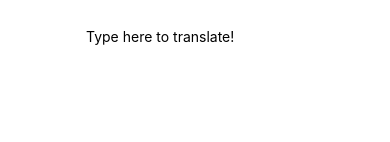
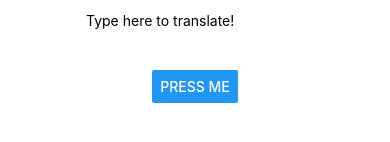
Before and after one commit to tolosa/react-native-learning, a React Native app: screen / in a window 390 px wide. Shown: the part 456-598 px from the top of the page. Built offline with nearby package versions, Linux system fonts and the light colour scheme.

Commit message:
Add button demo https://facebook.github.io/react-native/docs/handling-touches.html

```diff
--- a/App.js
+++ b/App.js
@@ -1,5 +1,5 @@
 import React, { Component } from 'react';
-import { StyleSheet, Text, TextInput, View, Image } from 'react-native';
+import { StyleSheet, Text, TextInput, Button, Alert, View, Image } from 'react-native';
 
 export default class ReactNativeLearning extends Component {
   render() {
@@ -10,6 +10,7 @@ export default class ReactNativeLearning extends Component {
         <Bananas />
         <Blink text="I'm blinking!" />
         <PizzaTranslator />
+        <ButtonDemo />
       </View>
     );
   }
@@ -92,6 +93,19 @@ class PizzaTranslator extends Component {
   }
 }
 
+class ButtonDemo extends Component {
+  _onPressButton() {
+    Alert.alert('You tapped the button!');
+  }
+  render() {
+    return (
+      <Button
+        onPress={this._onPressButton}
+        title='Press Me' />
+    );
+  };
+}
+
 // TODO: learn how to manage styles across different controls
 const styles = StyleSheet.create({
   container: {
```
